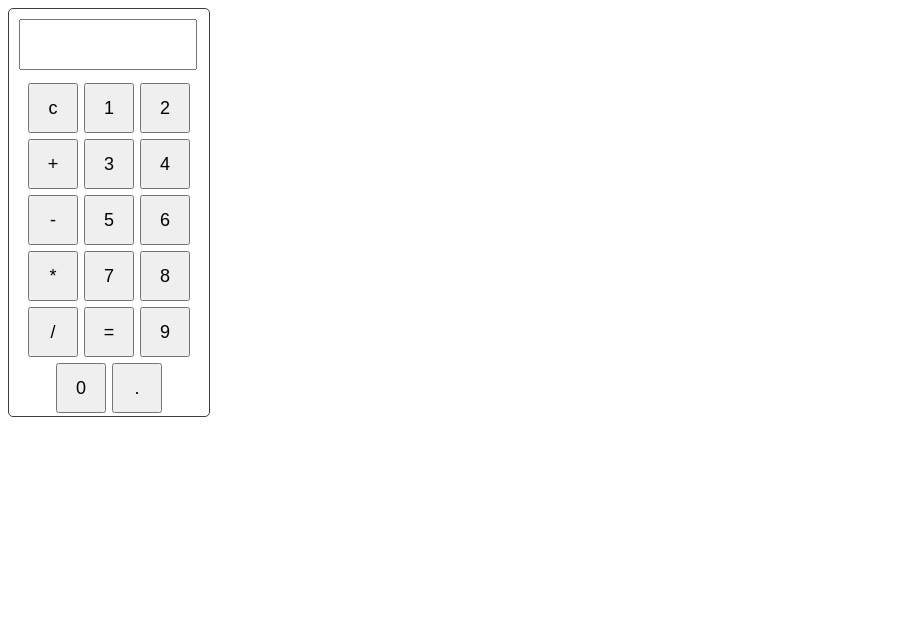
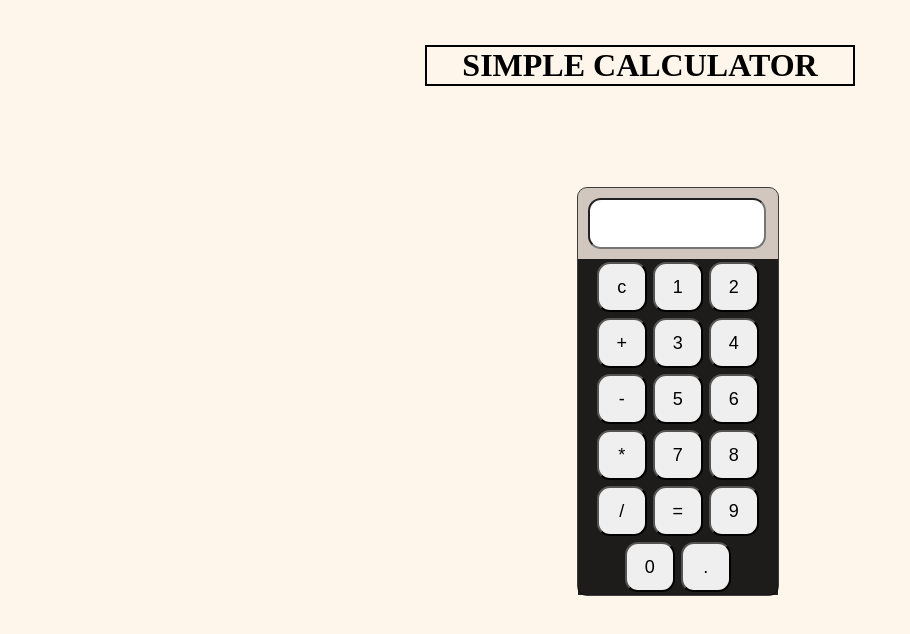
Before and after one commit to Prashant-Pal23/my-first-calculator, a plain HTML site: page index.html in a window 1280 px wide. Shown: the whole page, without its empty margins (0-910 px from the left). Drawn offline with Linux system fonts and the light colour scheme.

Commit message:
Adding MORE CSS

```diff
--- a/index.html
+++ b/index.html
@@ -7,6 +7,7 @@
   <link rel="stylesheet" href="style.css">
 </head>
 <body>
+  <h1 class="heading">SIMPLE CALCULATOR</h1>
   <div class="calculator">
     <input type="text" id="display" readonly>
     <div class="button_container">
--- a/style.css
+++ b/style.css
@@ -1,12 +1,28 @@
+body{
+background-color: #ffe4c454;
+}
+.heading{
+  text-align: center;
+  margin-top: 45px;
+  font-weight:bolder;
+  border: 2px solid black;
+  margin-left: 33%;
+  margin-right: 33%;
+}
 .calculator{
   border: 1px solid rgb(62, 61, 61);
   width: 200px;
-  border-radius: 5px;
+  border-radius: 10px;
+  margin-top: 8%;
+  margin-left: 45%;
+  background-color: rgba(24, 5, 5, 0.192);
 }
 #display{
   width:85%;
   margin:10px;
   font-size: 40px;
+  border-radius: 13px;
+  text-align: right;
 
 }
 .button_container{
@@ -14,11 +30,13 @@
   justify-content: center;
   text-align: center;
   flex-wrap: wrap;
+  background-color: #000000db;
 }
 .button{
   width: 50px;
   height: 50px;
   margin:3px;
   font-size: large;
+  border-radius: 13px;
 
 }
```
Also changed, not shown: look like of calc.png (added).
